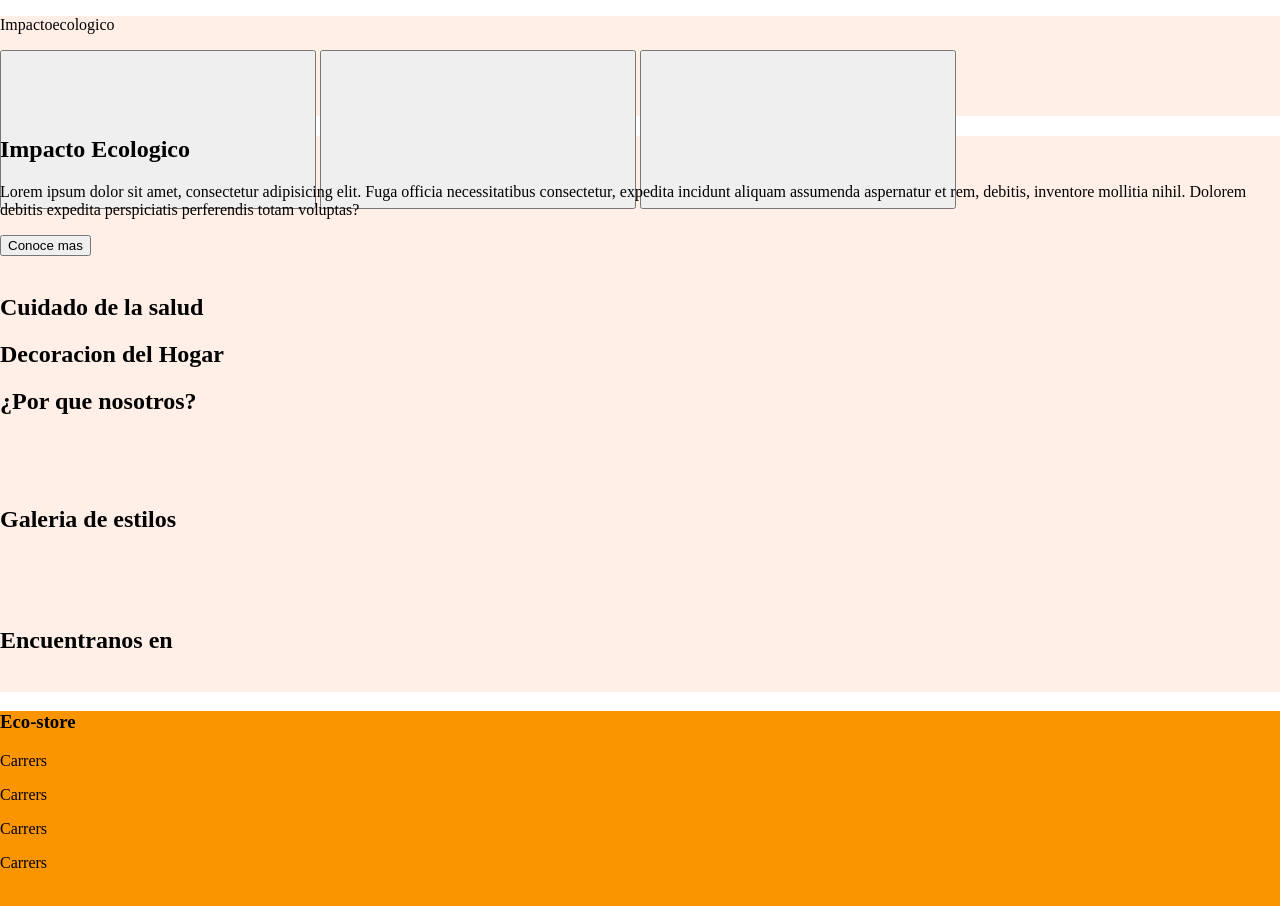
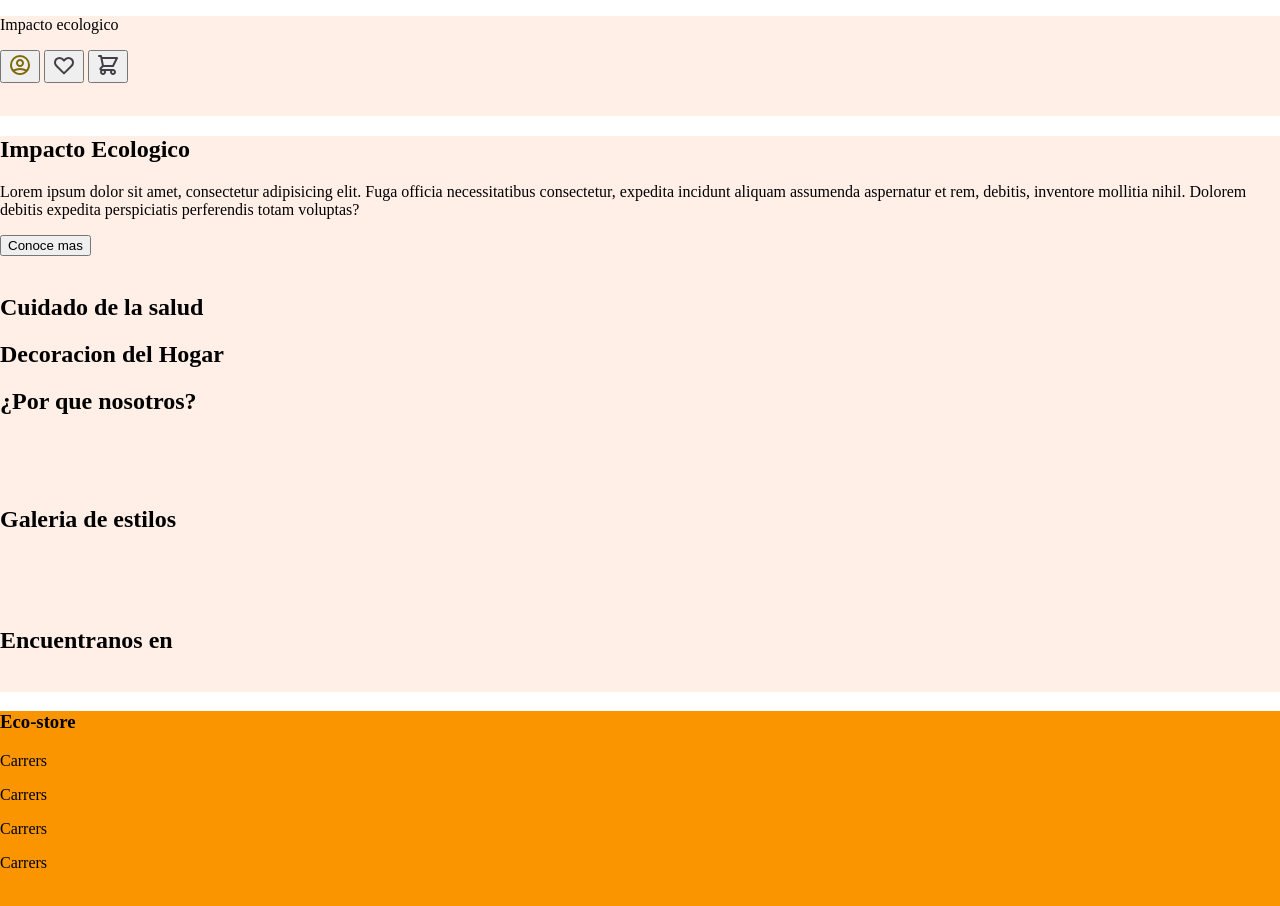
Before and after one commit to felort15/sassProject, a plain HTML site: page index.html in a window 1280 px wide. Drawn offline with Linux system fonts and the light colour scheme.

Commit message:
Add icons

```diff
--- a/index.html
+++ b/index.html
@@ -11,17 +11,28 @@
 </head>
 <body>
 <nav>
-    <p> Impactoecologico</p>
+    <p> Impacto ecologico</p>
        <div class="icons">
             <button class="profile">
-                <svg></svg>
+                <svg width="24" height="24" viewBox="0 0 24 24" fill="none" xmlns="http://www.w3.org/2000/svg">
+                    <path
+                        d="M5.121 17.804C7.21942 16.6179 9.58958 15.9963 12 16C14.5 16 16.847 16.655 18.879 17.804M15 10C15 10.7956 14.6839 11.5587 14.1213 12.1213C13.5587 12.6839 12.7956 13 12 13C11.2044 13 10.4413 12.6839 9.87868 12.1213C9.31607 11.5587 9 10.7956 9 10C9 9.20435 9.31607 8.44129 9.87868 7.87868C10.4413 7.31607 11.2044 7 12 7C12.7956 7 13.5587 7.31607 14.1213 7.87868C14.6839 8.44129 15 9.20435 15 10ZM21 12C21 13.1819 20.7672 14.3522 20.3149 15.4442C19.8626 16.5361 19.1997 17.5282 18.364 18.364C17.5282 19.1997 16.5361 19.8626 15.4442 20.3149C14.3522 20.7672 13.1819 21 12 21C10.8181 21 9.64778 20.7672 8.55585 20.3149C7.46392 19.8626 6.47177 19.1997 5.63604 18.364C4.80031 17.5282 4.13738 16.5361 3.68508 15.4442C3.23279 14.3522 3 13.1819 3 12C3 9.61305 3.94821 7.32387 5.63604 5.63604C7.32387 3.94821 9.61305 3 12 3C14.3869 3 16.6761 3.94821 18.364 5.63604C20.0518 7.32387 21 9.61305 21 12Z"
+                        stroke="#7C6A0A" stroke-width="2" stroke-linecap="round" stroke-linejoin="round" />
+                </svg>
             </button>
             <button class="wishlist">
-                <svg></svg>
+                <svg width="24" height="24" viewBox="0 0 24 24" fill="none" xmlns="http://www.w3.org/2000/svg">
+                    <path
+                        d="M3.34255 7.7779C3.5687 7.23194 3.90017 6.73586 4.31804 6.31799C4.7359 5.90012 5.23198 5.56865 5.77795 5.3425C6.32392 5.11635 6.90909 4.99995 7.50004 4.99995C8.09099 4.99995 8.67616 5.11635 9.22213 5.3425C9.7681 5.56865 10.2642 5.90012 10.682 6.31799L12 7.63599L13.318 6.31799C14.162 5.47407 15.3066 4.99997 16.5 4.99997C17.6935 4.99997 18.8381 5.47407 19.682 6.31799C20.526 7.16191 21.0001 8.30651 21.0001 9.49999C21.0001 10.6935 20.526 11.8381 19.682 12.682L12 20.364L4.31804 12.682C3.90017 12.2641 3.5687 11.7681 3.34255 11.2221C3.1164 10.6761 3 10.0909 3 9.49999C3 8.90904 3.1164 8.32387 3.34255 7.7779Z"
+                        stroke="#3F3F46" stroke-width="2" stroke-linecap="round" stroke-linejoin="round" />
+                </svg>
             </button>
             <button class="cart">
-                <svg></svg>
-            </button>
+                <svg width="24" height="24" viewBox="0 0 24 24" fill="none" xmlns="http://www.w3.org/2000/svg">
+                    <path
+                        d="M3 3H5L5.4 5M5.4 5H21L17 13H7M5.4 5L7 13M7 13L4.707 15.293C4.077 15.923 4.523 17 5.414 17H17M17 17C16.4696 17 15.9609 17.2107 15.5858 17.5858C15.2107 17.9609 15 18.4696 15 19C15 19.5304 15.2107 20.0391 15.5858 20.4142C15.9609 20.7893 16.4696 21 17 21C17.5304 21 18.0391 20.7893 18.4142 20.4142C18.7893 20.0391 19 19.5304 19 19C19 18.4696 18.7893 17.9609 18.4142 17.5858C18.0391 17.2107 17.5304 17 17 17ZM9 19C9 19.5304 8.78929 20.0391 8.41421 20.4142C8.03914 20.7893 7.53043 21 7 21C6.46957 21 5.96086 20.7893 5.58579 20.4142C5.21071 20.0391 5 19.5304 5 19C5 18.4696 5.21071 17.9609 5.58579 17.5858C5.96086 17.2107 6.46957 17 7 17C7.53043 17 8.03914 17.2107 8.41421 17.5858C8.78929 17.9609 9 18.4696 9 19Z"
+                        stroke="#3F3F46" stroke-width="2" stroke-linecap="round" stroke-linejoin="round" />
+                </svg>
             </button>
        </div>
 
```
